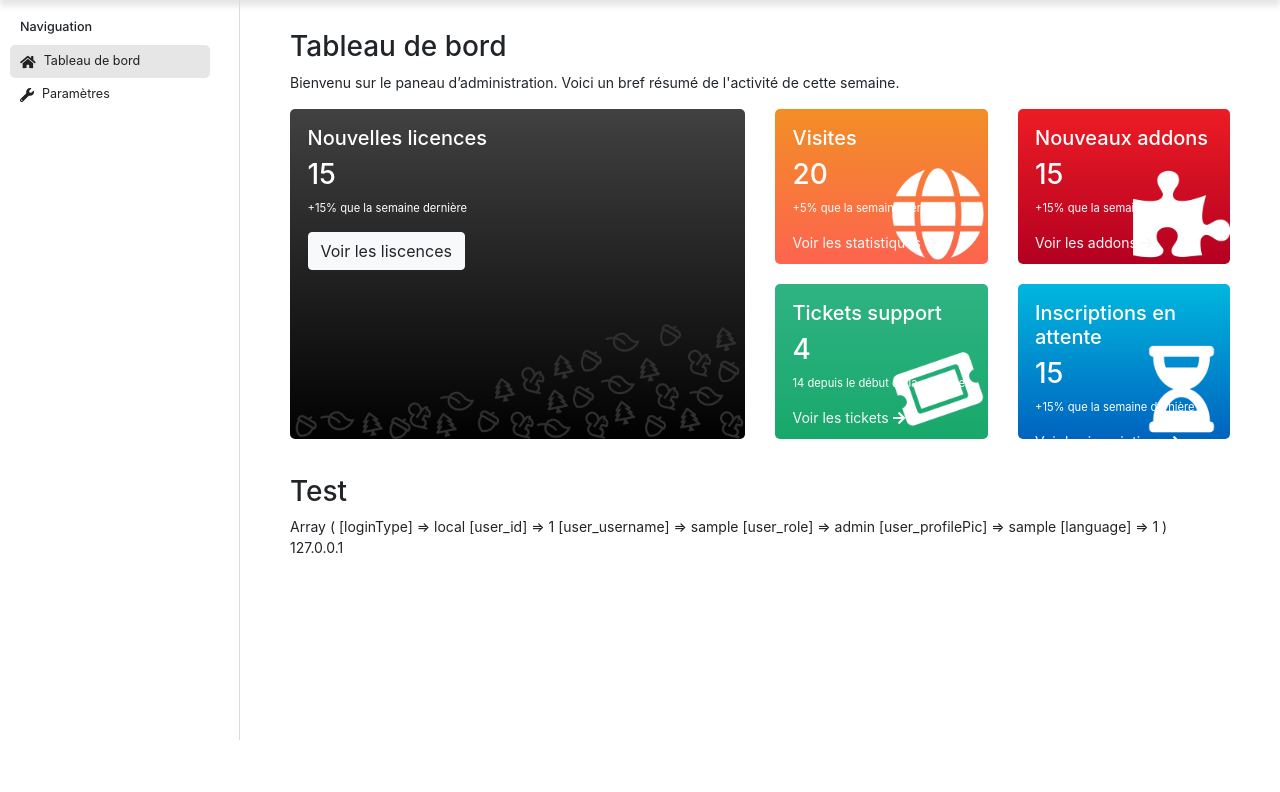
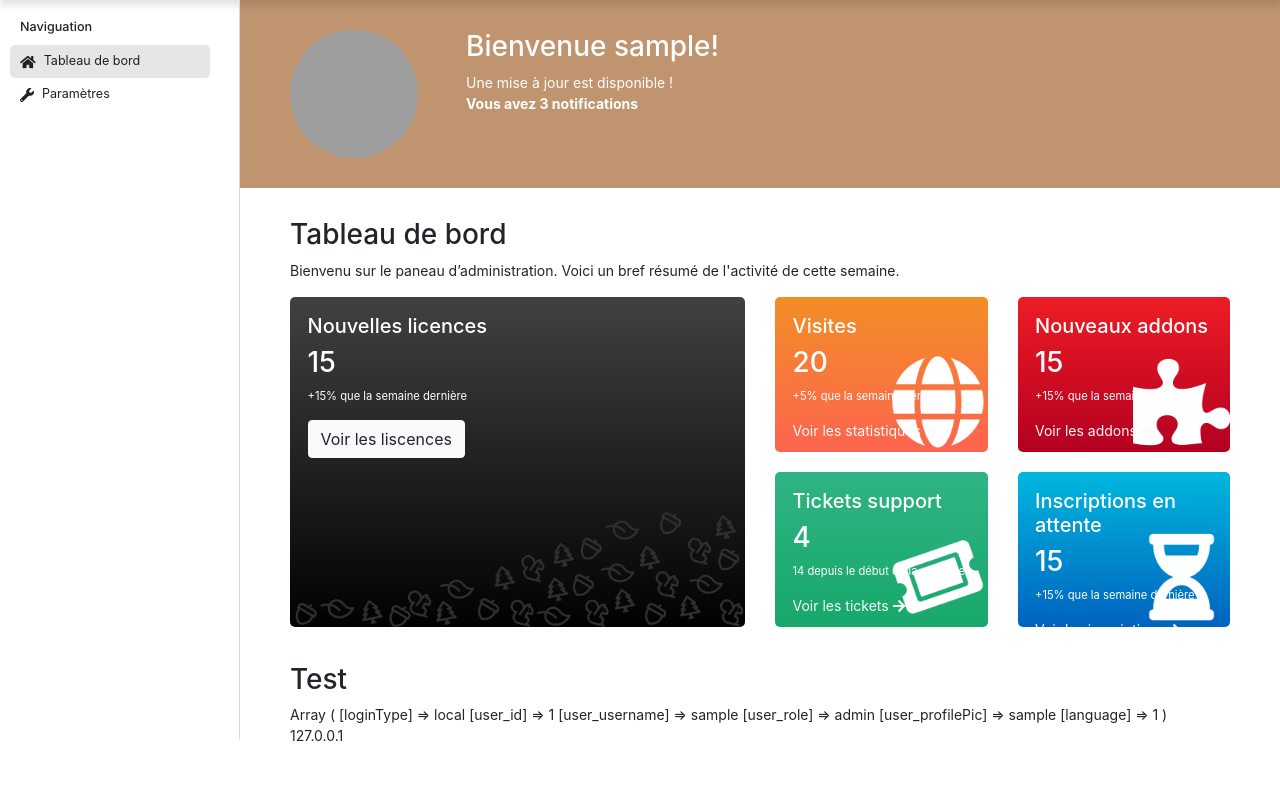
Before and after one commit to SofianeLasri/VBcms-2.0, a PHP site: page /vbcms-admin in a window 1280 px wide. Shown: the part 60-852 px from the top of the page. Before the commit the page ends 800 px from the top, so only its background shows below. Run offline with PHP 8.4, Linux system fonts and the light colour scheme; the visitor is signed in with stand-in values (Sample User, id 1); data that the repository does not hold is empty; some libraries are stand-ins or nearby versions; grey boxes are pictures that could not be loaded.

Commit message:
2.0.2021-05-08-2

```diff
--- a/vbcms-admin/css/manager.css
+++ b/vbcms-admin/css/manager.css
@@ -154,8 +154,30 @@ header .menu-item{
 	margin-left: 240px;
 	width: calc(100% - 240px);
 }
+.page-content.notTop{
+	position: relative;
+	margin-top: 0!important;
+}
 
 /* Index Cards */
+.dashboardTopCard{
+	position: relative;
+	margin-top: 60px;
+	margin-left: 240px;
+	width: calc(100% - 240px);
+	padding: 30px 50px;
+	background-color: var(--mainBrown);
+	color: white;
+
+
+}
+.dashboardTopCard .userLogo{
+	width: 128px;
+	height: 128px;
+	border-radius: 50%;
+	background-position: center;
+	background-size: cover;
+}
 .indexCard{
 	position: relative;
 	display: flex;
--- a/vbcms-admin/includes/functions.php
+++ b/vbcms-admin/includes/functions.php
@@ -12,8 +12,6 @@ function loadModule($type, $moduleAlias, $moduleParams){
 			$response = $bdd->prepare("SELECT * FROM `vbcms-modules` WHERE clientAccess=? AND activated=1"); // Je récupère l'id du dossier parent
 	        $response->execute([$moduleAlias]);
 	        $response = $response->fetch(PDO::FETCH_ASSOC);
-
-	        $variableInutilePourTest = "test";
 
 	        if (!empty($response)) {
 	        	include $_SERVER['DOCUMENT_ROOT'].'/vbcms-content/modules'.$response["path"]."/moduleLoadPage.php"; //module.php a été remplacé par divers fichiers représentant les fonctions
--- a/vbcms-admin/index.php
+++ b/vbcms-admin/index.php
@@ -1,11 +1,19 @@
 <?php
 include 'includes/header.php';
+
+$isUpToDate = $bdd->query("SELECT value FROM `vbcms-settings` WHERE name = 'upToDate'")->fetchColumn();
+if ($isUpToDate == 1) {
+	$updateMessage = $translation["isUpToDate"];
+} else {
+	$updateMessage = $translation["isNotUpToDate"];
+}
+
 ?>
 <!DOCTYPE html>
 <html>
 <head>
 	<meta charset="utf-8">
-	<title><?=$websiteName?></title>
+	<title><?=$websiteName?> | <?=$translation["dashboard"]?></title>
 	<?php include 'includes/depedencies.php';?>
 </head>
 <body>
@@ -14,7 +22,17 @@ include 'includes/header.php';
 	?>
 
 	<!-- Contenu -->
-	<div class="page-content" leftSidebar="240" rightSidebar="0">
+	<div class="dashboardTopCard" leftSidebar="240" rightSidebar="0">
+		<div class="d-flex">
+			<div class="userLogo" style="background-image: url('<?=$_SESSION['user_profilePic']?>');"></div>
+			<div class="ml-5">
+				<h3>Bienvenue <?=$_SESSION["user_username"]?>!</h3>
+				<p><?=$updateMessage?>
+				<br><strong>Vous avez 3 notifications</strong></p>
+			</div>
+		</div>
+	</div>
+	<div class="page-content notTop" leftSidebar="240" rightSidebar="0">
 		<h3>Tableau de bord</h3>
 		<p>Bienvenu sur le paneau d’administration. Voici un bref résumé de l'activité de cette semaine.</p>
 
--- a/vbcms-content/translations/FR.php
+++ b/vbcms-content/translations/FR.php
@@ -42,8 +42,8 @@ $translation["dont_exist"] = "n'existe pas";
 $translation["sampleText"] = "Ceci est un texte.";
 $translation["onlineAccountRequiredPhrase"] = "Une connexion via les services de VBcms est requise pour pouvoir accéder à cette fonctionnalité, or vous êtes actuellement connecté en compte local. :/";
 $translation["tip_createAddon"] = '<b>Créer un addon pour VBcms est un jeu d\'enfant!</b><br><a href="#" class="text-brown">Check la documentation</a> pour en savoir plus, les créateurs sont régulièrement mis en avant sur le Workshop!';
-$translation["sample"] = "sample";
-$translation["sample"] = "sample";
+$translation["isUpToDate"] = "VBcms est à jour";
+$translation["isNotUpToDate"] = "Une mise à jour est disponible !";
 $translation["sample"] = "sample";
 $translation["sample"] = "sample";
 $translation["sample"] = "sample";
```
